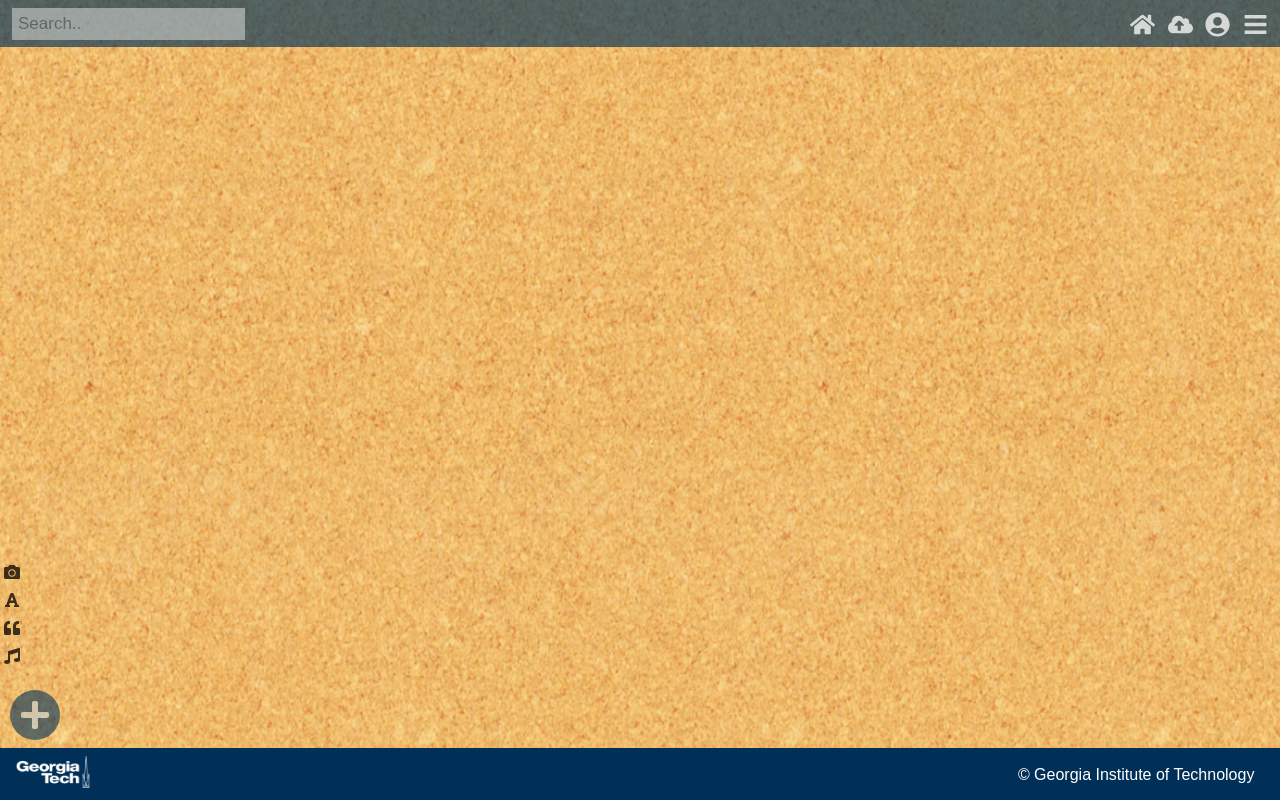
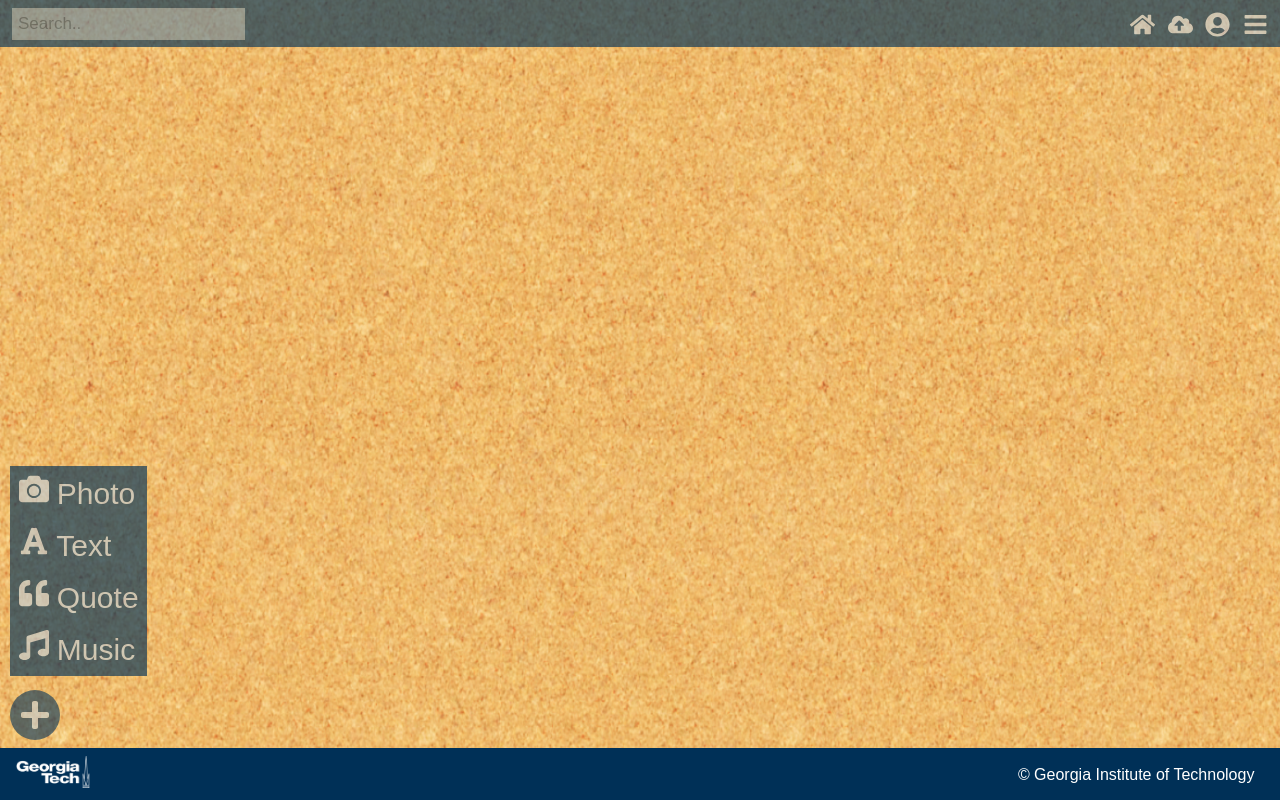
Before and after one commit to kscharm/digital-time-capsule, a React (Create React App) app: page /personalCapsule in a window 1280 px wide. Both pictures are taken after a click on the button 35 px from the left and 715 px from the top of the page. Built offline with nearby package versions, Linux system fonts and the light colour scheme.

Commit message:
add button styling

```diff
--- a/src/components/NavBar/style.css
+++ b/src/components/NavBar/style.css
@@ -1,6 +1,7 @@
 .navBar {
     display: block;
-    background-color: rgb(0, 48, 87, .65);
+    background-color: rgb(0, 48, 87);
+    opacity: .65;
     width: 100%;
     color: white;
     padding-bottom: .25em;
@@ -8,12 +9,25 @@
     position: fixed;
     top: 0;
 }
+.attachment {
+    position: absolute;
+    background-color: rgb(0, 48, 87);
+    opacity: 1;
+    right: 0;
+    margin-top: .15em;
+    border:1.5px solid rgb(0, 48, 87);
+
+    top: 45px;
+}
 .dropDown-content {
     position: absolute;
-    background-color: rgb(0, 48, 87, .65);
+    background-color: rgb(0, 48, 87);
+    opacity: 1;
     right: 0;
     margin-top: .15em;
-    border:1.5px solid rgb(0, 48, 87, .65);
+    border:1.5px solid rgb(0, 48, 87);
+
+    top: 45px;
 }
 .dropDown {
     display: inline-block;
--- a/src/pages/PersonalCapsule/index.jsx
+++ b/src/pages/PersonalCapsule/index.jsx
@@ -25,7 +25,7 @@ const Add = (props) => {
       }
       return (
         <div>
-          <span className="menuItem" key={option}>{icon}</span>
+          <span className="menuItem" key={option}>{icon} {option}</span>
         </div>
       );
     });
--- a/src/pages/PersonalCapsule/style.css
+++ b/src/pages/PersonalCapsule/style.css
@@ -9,11 +9,29 @@
     display: block;
     padding: .25em;
     opacity: .75;
+    color: white;
+    opacity: .75;
 }
 .menuItem:hover {
     opacity: 1;
 }
 .addPop {
+    display: inline-block;
     position: absolute;
     bottom: 8em;
+    background-color: rgb(0, 48, 87);
+    opacity: .65;
+    left: 10px;
+    margin-bottom: -3.85em;
+    border: 1.5px solid rgb(0, 48, 87);
+    font-size: 30px;
 }
+
+/* .addPop-content {
+    position: absolute;
+    background-color: rgb(0, 48, 87);
+    opacity: .65;
+    right: 0;
+    margin-top: .15em;
+    border:1.5px solid rgb(0, 48, 87);
+} */
```
Lines whose indentation alone changed are shown as unchanged.
